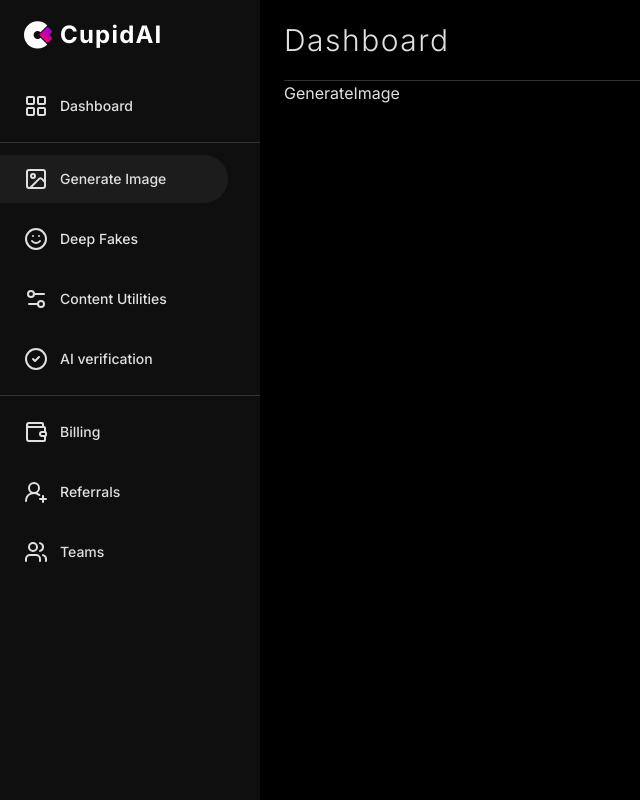
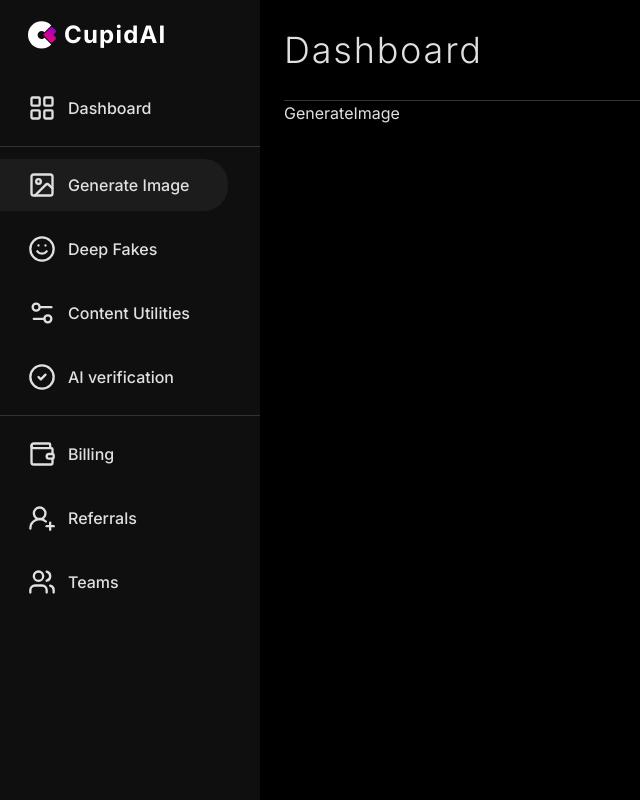
Before and after one commit to ra-kesh/Stupid-AI, a Next.js app: page /generate-image in a window 1280 px wide. Shown: the whole page, without its empty margins (0-640 px from the left). Built offline with nearby package versions, Linux system fonts and the light colour scheme.

Commit message:
feat:dashboard-nav-heade-fin

```diff
--- a/app/(dashboard)/_component/DashboardNav.tsx
+++ b/app/(dashboard)/_component/DashboardNav.tsx
@@ -25,17 +25,17 @@ const DashboardNav = ({ firstItemsSet, secondItemsSet, thirdItemsSet }: Dashboar
             <Link
               href={item.href}
               className={cn(
-                "group flex items-center gap-3 rounded-r-3xl text-foreground transition-all hover:bg-sidebar-hover lg:px-6  lg:py-3 ",
+                "2x:px-8 3xl:px-10 group flex items-center gap-3 rounded-r-3xl text-foreground transition-all hover:bg-sidebar-hover lg:px-6 lg:py-3 xl:px-7 ",
                 path === item.href ? "bg-sidebar-hover" : "null"
               )}
             >
               {item.icon}
-              <span className="lg:text-sm">{item.name}</span>
+              <span className="3xl:text-lg 4xl:text-xl lg:text-sm xl:text-base">{item.name}</span>
             </Link>
           </li>
         ))}
       </ul>
-      <Separator className="bg-separator lg:h-[1px]" />
+      <Separator className="3xl:h-[2px] bg-separator lg:h-px" />
       <ul className="grid items-start text-base font-medium lg:gap-y-3 ">
         {/* <div className="p-3 text-base font-semibold tracking-wider  ">Inventory</div> */}
         {secondItemsSet.map((item) => (
@@ -43,17 +43,17 @@ const DashboardNav = ({ firstItemsSet, secondItemsSet, thirdItemsSet }: Dashboar
             <Link
               href={item.href}
               className={cn(
-                "group flex items-center gap-3 rounded-r-3xl text-foreground transition-all hover:bg-sidebar-hover lg:px-6  lg:py-3 ",
+                "2x:px-8 3xl:px-10 group flex items-center gap-3 rounded-r-3xl text-foreground transition-all hover:bg-sidebar-hover lg:px-6 lg:py-3 xl:px-7 ",
                 path === item.href ? "bg-sidebar-hover" : "null"
               )}
             >
               {item.icon}
-              <span className="lg:text-sm">{item.name}</span>
+              <span className="3xl:text-lg 4xl:text-xl lg:text-sm xl:text-base">{item.name}</span>
             </Link>
           </li>
         ))}
       </ul>
-      <Separator className="bg-separator lg:h-[1px]" />
+      <Separator className="3xl:h-[2px] bg-separator lg:h-px" />
       <ul className="grid items-start text-base font-medium lg:gap-y-3 ">
         {/* <div className="p-3 text-sm font-semibold tracking-wider ">Operation</div> */}
         {thirdItemsSet.map((item) => (
@@ -61,12 +61,12 @@ const DashboardNav = ({ firstItemsSet, secondItemsSet, thirdItemsSet }: Dashboar
             <Link
               href={item.href}
               className={cn(
-                "group flex items-center gap-3 rounded-r-3xl text-foreground transition-all hover:bg-sidebar-hover lg:px-6  lg:py-3 ",
+                "2x:px-8 3xl:px-10 group flex items-center gap-3 rounded-r-3xl text-foreground transition-all hover:bg-sidebar-hover lg:px-6 lg:py-3 xl:px-7 ",
                 path === item.href ? "bg-sidebar-hover" : "null"
               )}
             >
               {item.icon}
-              <span className="lg:text-sm">{item.name}</span>
+              <span className="3xl:text-lg 4xl:text-xl lg:text-sm xl:text-base">{item.name}</span>
             </Link>
           </li>
         ))}
--- a/app/(dashboard)/layout.tsx
+++ b/app/(dashboard)/layout.tsx
@@ -21,7 +21,7 @@ export default function DashboardLayout({ children }: DashboardLayoutProps) {
     <div className="3xl:grid-cols-[300px_1fr] 4xl:grid-cols-[320px_1fr] grid min-h-screen w-full md:grid-cols-[220px_1fr] lg:grid-cols-[240px_1fr] xl:grid-cols-[260px_1fr] 2xl:grid-cols-[280px_1fr]">
       <aside className="3xl:w-[300px] 4xl:w-[320px] hidden flex-col bg-sidebar md:flex md:w-[220px] lg:w-[240px] xl:w-[260px] 2xl:w-[280px]">
         <div className="3xl:w-[300px] 4xl:w-[320px] hidden md:fixed md:inset-y-0 md:z-50 md:flex md:w-[220px] md:flex-col lg:w-[240px] xl:w-[260px]">
-          <div className="3xl:h-[100px] flex h-14  items-center px-4 lg:h-[60px] lg:px-6 xl:h-[70px] 2xl:h-[80px]">
+          <div className="3xl:h-[100px] 3xl:px-10 flex  h-14 items-center px-4 lg:h-[60px] lg:px-6 xl:h-[70px] xl:px-7 2xl:h-[80px] 2xl:px-8">
             <Link href="/" className="flex items-center gap-2 font-semibold">
               <Image src={logo} alt="logo" className="3xl:size-8 size-6 xl:size-7" />
               <span className="3xl:text-3xl font-bold leading-9 tracking-wider text-primary lg:text-xl xl:text-2xl">
@@ -36,8 +36,8 @@ export default function DashboardLayout({ children }: DashboardLayoutProps) {
           />
         </div>
       </aside>
-      <div className="flex w-full flex-1 flex-col overflow-hidden bg-background lg:px-6 ">
-        <header className="flex h-14 items-center gap-4 lg:h-[80px] ">
+      <div className="3xl:px-8 4xl:px-12 flex w-full flex-1 flex-col overflow-hidden bg-background lg:px-6">
+        <header className="2x 4xl:h-[120px] flex h-14 items-center gap-4 lg:h-[80px] xl:h-[100px]">
           <Sheet>
             <SheetTrigger asChild>
               <Button variant="outline" size="icon" className="shrink-0 md:hidden">
@@ -53,8 +53,10 @@ export default function DashboardLayout({ children }: DashboardLayoutProps) {
               />
             </SheetContent>
           </Sheet>
-          <div className="flex w-full items-center  justify-end md:justify-between lg:h-10 ">
-            <h2 className="text-logo font-light tracking-wider lg:text-3xl">Dashboard</h2>
+          <div className="flex w-full items-center  justify-end md:justify-between ">
+            <h2 className="text-logo 3xl:text-5xl 4xl:text-6xl font-light tracking-wider lg:text-3xl xl:text-4xl">
+              Dashboard
+            </h2>
             <div className="flex items-center gap-x-4">
               {/* {isSuccess && (
                 <>
@@ -65,7 +67,7 @@ export default function DashboardLayout({ children }: DashboardLayoutProps) {
             </div>
           </div>
         </header>
-        <Separator className="bg-separator lg:h-px" />
+        <Separator className="3xl:h-[2px] bg-separator lg:h-px" />
         <main className="overflow-hidden">{children}</main>
       </div>
     </div>
--- a/config/dashboard.tsx
+++ b/config/dashboard.tsx
@@ -3,16 +3,24 @@ import { DashboardConfig } from "@/types"
 import { CircleCheck, ImageIcon, LayoutGrid, Settings2, Smile, UserPlus2, Users, Wallet } from "lucide-react"
 
 export const dashboardConfig: DashboardConfig = {
-  main: [{ name: "Dashboard", href: "/dashboard", icon: <LayoutGrid className="lg:size-5" /> }],
+  main: [{ name: "Dashboard", href: "/dashboard", icon: <LayoutGrid className="3xl:size-8 size-5 xl:size-7" /> }],
   ai: [
-    { name: "Generate Image", href: "/generate-image", icon: <ImageIcon className="lg:size-5" /> },
-    { name: "Deep Fakes", href: "/deep-fakes", icon: <Smile className="lg:size-5" /> },
-    { name: "Content Utilities", href: "/content-utilities", icon: <Settings2 className="lg:size-5" /> },
-    { name: "AI verification", href: "/ai-verification", icon: <CircleCheck className="lg:size-5" /> },
+    { name: "Generate Image", href: "/generate-image", icon: <ImageIcon className="3xl:size-8 size-5 xl:size-7" /> },
+    { name: "Deep Fakes", href: "/deep-fakes", icon: <Smile className="3xl:size-8 size-5 xl:size-7" /> },
+    {
+      name: "Content Utilities",
+      href: "/content-utilities",
+      icon: <Settings2 className="3xl:size-8 size-5 xl:size-7" />,
+    },
+    {
+      name: "AI verification",
+      href: "/ai-verification",
+      icon: <CircleCheck className="3xl:size-8 size-5 xl:size-7" />,
+    },
   ],
   account: [
-    { name: "Billing", href: "/billing", icon: <Wallet className="lg:size-5" /> },
-    { name: "Referrals", href: "/referals", icon: <UserPlus2 className="lg:size-5" /> },
-    { name: "Teams", href: "/teams", icon: <Users className="lg:size-5" /> },
+    { name: "Billing", href: "/billing", icon: <Wallet className="3xl:size-8 size-5 xl:size-7" /> },
+    { name: "Referrals", href: "/referals", icon: <UserPlus2 className="3xl:size-8 size-5 xl:size-7" /> },
+    { name: "Teams", href: "/teams", icon: <Users className="3xl:size-8 size-5 xl:size-7" /> },
   ],
 }
```
